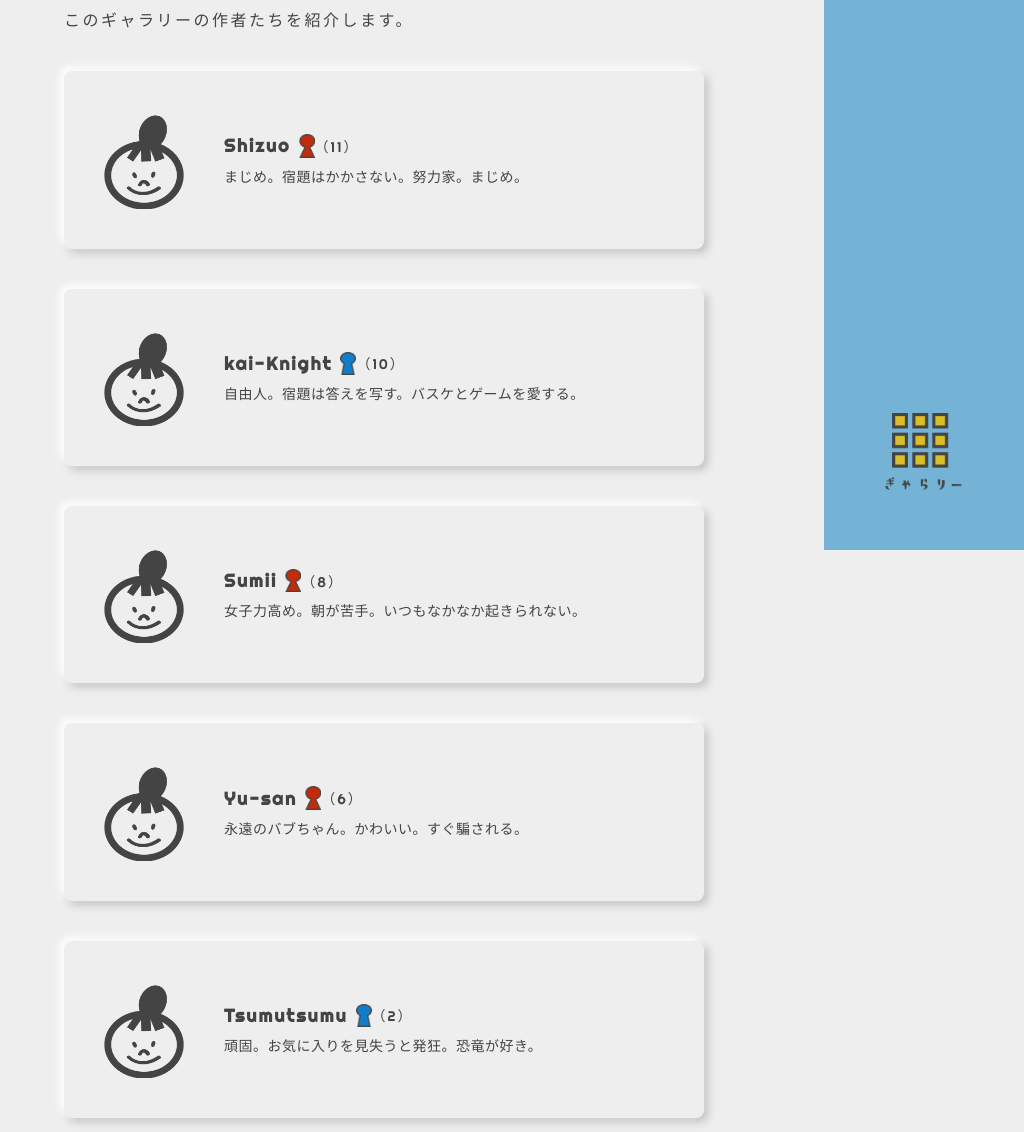
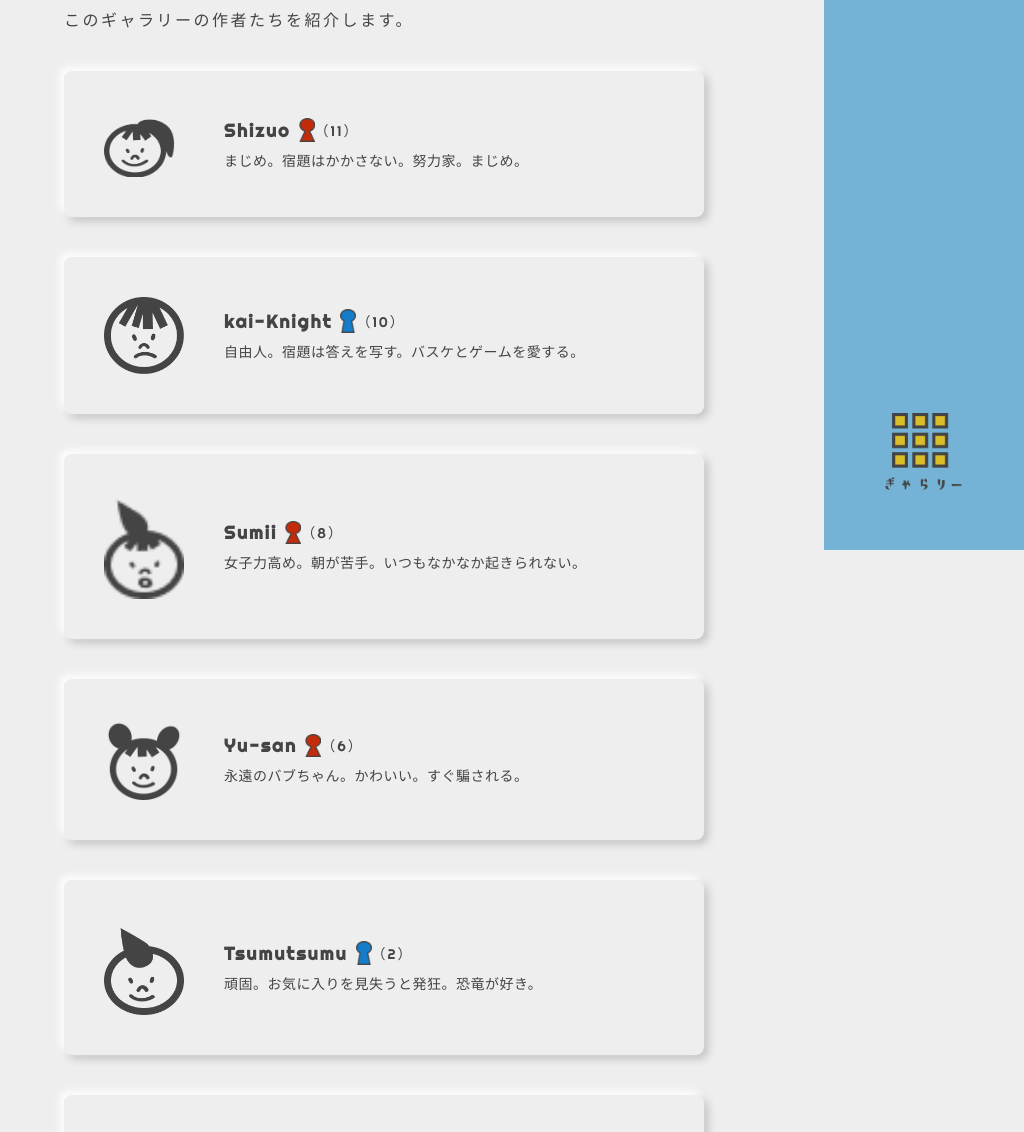
Before and after one commit to tora666/kids-gallery, a plain HTML site: page profile.html in a window 1280 px wide. Shown: the part 250-1382 px from the top of the page, without its empty margins (256-1280 px from the left). Drawn offline with Linux system fonts and the light colour scheme.

Commit message:
Add icons.

```diff
--- a/profiel.html
+++ b/profile.html
@@ -21,7 +21,7 @@
             <h2><img src="images/img_profiel_title.png"></h2>
             <p>このギャラリーの作者たちを紹介します。</p>
             <div class="person">
-                <img src="images/icon_shizuku.png">
+                <img src="images/icon-shizuku.png">
                 <div class="desc">
                     <div class="name"><h2>Shizuo</h2><img src="images/icon_woman.png"><p>（11）</p></div>
                     <p>
@@ -31,7 +31,7 @@
             </div>
 
             <div class="person">
-                <img src="images/icon_shizuku.png">
+                <img src="images/icon_kai.png">
                 <div class="desc">
                     <div class="name"><h2>kai-Knight</h2><img src="images/icon_man.png"><p>（10）</p></div>
                     <p>
@@ -41,7 +41,7 @@
             </div>
 
             <div class="person">
-                <img src="images/icon_shizuku.png">
+                <img src="images/icon_sumi.png">
                 <div class="desc">
                     <div class="name"><h2>Sumii</h2><img src="images/icon_woman.png"><p>（8）</p></div>
                     <p>
@@ -51,7 +51,7 @@
             </div>
 
             <div class="person">
-                <img src="images/icon_shizuku.png">
+                <img src="images/icon_yuzu.png">
                 <div class="desc">
                     <div class="name"><h2>Yu-san</h2><img src="images/icon_woman.png"><p>（6）</p></div>
                     <p>
@@ -61,7 +61,7 @@
             </div>
 
             <div class="person">
-                <img src="images/icon_shizuku.png">
+                <img src="images/icon_tsumu.png">
                 <div class="desc">
                     <div class="name"><h2>Tsumutsumu</h2><img src="images/icon_man.png"><p>（2）</p></div>
                     <p>
@@ -71,7 +71,7 @@
             </div>
 
             <div class="person">
-                <img src="https://user-images.githubusercontent.com/45866095/124557251-3f081900-de74-11eb-8d90-3da5696584dc.png">
+                <img src="images/icon_shizuku.png">
                 <div class="desc">
                     <div class="name"><h2>Tora</h2><img src="images/icon_woman.png"><p>（34）</p></div>
                     <p>
```
Also changed, not shown: images/icon-shizuku.png (added), images/icon_kai.png (added), images/icon_sumi.png (added), images/icon_tsumu.png (added), images/icon_yuzu.png (added).
